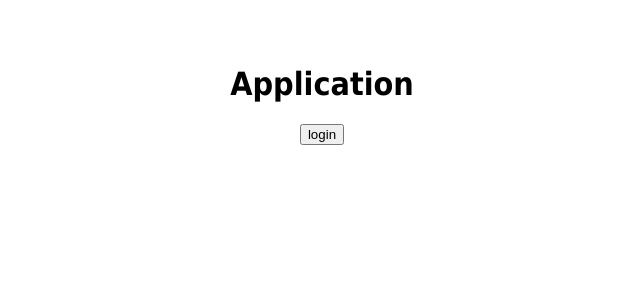
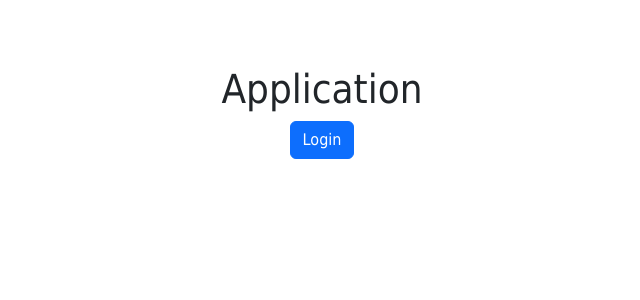
Before and after one commit to nicolaschicaiza/pet_location, a React (Create React App) app: page / in a window 1280 px wide. Shown: the top 300 px of the page, without its empty margins (318-958 px from the left). Built offline with nearby package versions, Linux system fonts and the light colour scheme.

Commit message:
Se intrego la librería de Bootstrap al proyecto

```diff
--- a/package.json
+++ b/package.json
@@ -12,6 +12,7 @@
     "@testing-library/user-event": "^13.5.0",
     "auth0-js": "^9.20.1",
     "axios": "^1.2.6",
+    "bootstrap": "^5.2.3",
     "dotenv": "^16.0.3",
     "leaflet": "^1.9.3",
     "react": "^18.2.0",
--- a/public/index.html
+++ b/public/index.html
@@ -1,9 +1,12 @@
 <!doctype html>
 <html lang="en">
+
 <head>
   <meta charset="utf-8">
   <meta name="viewport" content="width=device-width, initial-scale=1">
   <link rel="shortcut icon" href="%PUBLIC_URL%/favicon.ico">
+  <link rel="stylesheet" href="https://maxcdn.bootstrapcdn.com/bootstrap/4.5.2/css/bootstrap.min.css"
+    integrity="sha384-JcKb8q3iqJ61gNV9KGb8thSsNjpSL0n8PARn9HuZOnIxN0hoP+VmmDGMN5t9UJ0Z" crossorigin="anonymous" />
   <!--
       Notice the use of %PUBLIC_URL% in the tag above.
       It will be replaced with the URL of the `public` folder during the build.
@@ -14,8 +17,10 @@
       Learn how to configure a non-root public URL by running `npm run build`.
     -->
   <title>React App</title>
-    <script defer src="/static/js/bundle.js"></script></head>
+  <script defer src="/static/js/bundle.js"></script>
 </head>
+</head>
+
 <body>
   <div id="root"></div>
   <!--
@@ -29,4 +34,5 @@
       To create a production bundle, use `npm run build`.
     -->
 </body>
+
 </html>
--- a/src/components/Buzzer.css
+++ b/src/components/Buzzer.css
@@ -4,7 +4,7 @@
     margin: 10px 0px;
 }
 
-.btn {
+.btn__buzzer {
     font-size: 1.5rem;
     cursor: pointer;
     width: 50px;
--- a/src/components/Buzzer.js
+++ b/src/components/Buzzer.js
@@ -87,7 +87,7 @@ let est=-2;
     <div className="container-button">
       <button
         onClick={onChangeValue}
-        className={`btn   ${est == 0 && "btn--off"} ${
+        className={`btn__buzzer ${est == 0 && "btn--off"} ${
           est == 1 && "btn--on"
         } `}
       >
--- a/src/components/LoginButton.js
+++ b/src/components/LoginButton.js
@@ -1,13 +1,20 @@
 import React from "react";
 import { useAuth0 } from "@auth0/auth0-react";
+import "bootstrap/dist/css/bootstrap.min.css";
 
 const LoginButton = () => {
-  const { loginWithRedirect } = useAuth0();
-  return (
-    <div>
-      <button onClick={() => loginWithRedirect()}>login</button>
-    </div>
-  );
+    const { loginWithRedirect } = useAuth0();
+    return (
+        <div className="d-flex justify-content-center align-items-center">
+            <button
+                type="button"
+                className="btn btn-primary"
+                onClick={() => loginWithRedirect()}
+            >
+                Login
+            </button>
+        </div>
+    );
 };
 
 export default LoginButton;
```
Also changed, not shown: 2 other files (tests, documents, lock files or other folders). Lines whose indentation alone changed are shown as unchanged.
